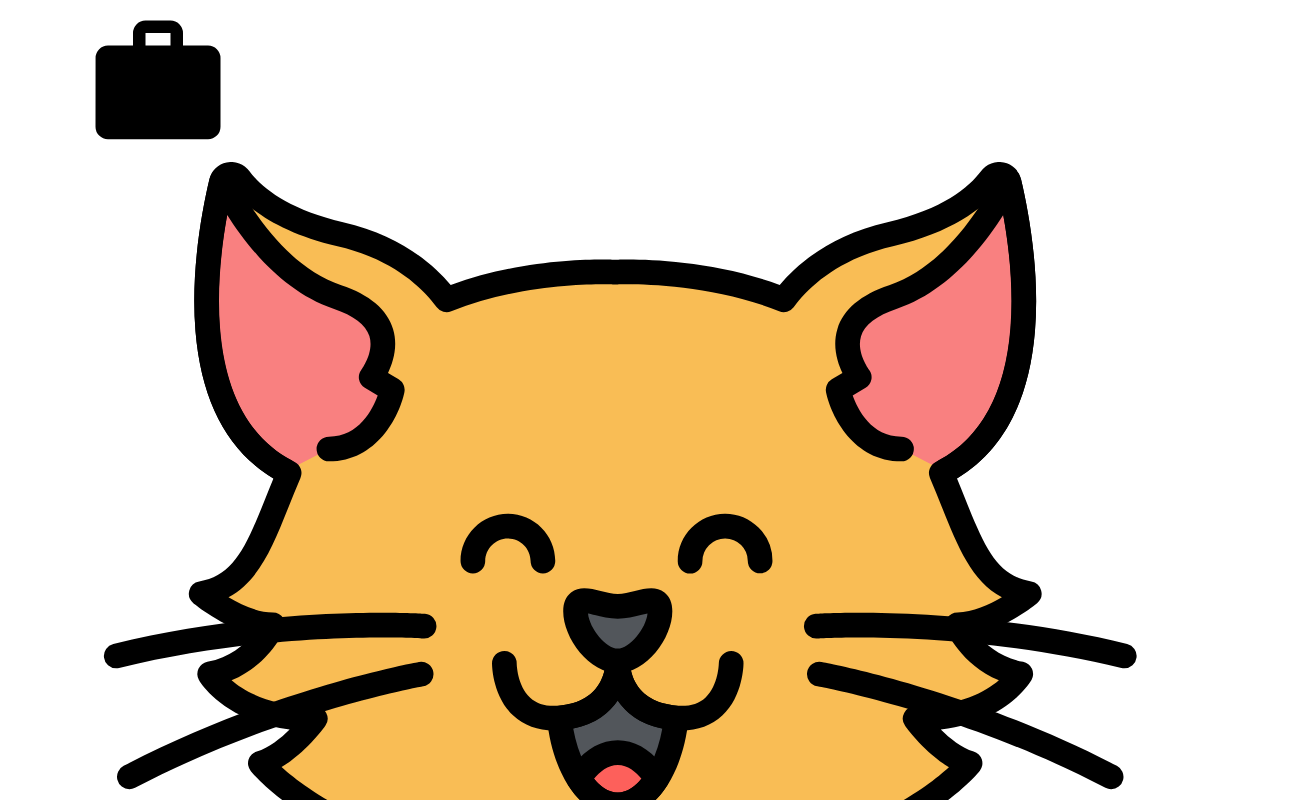
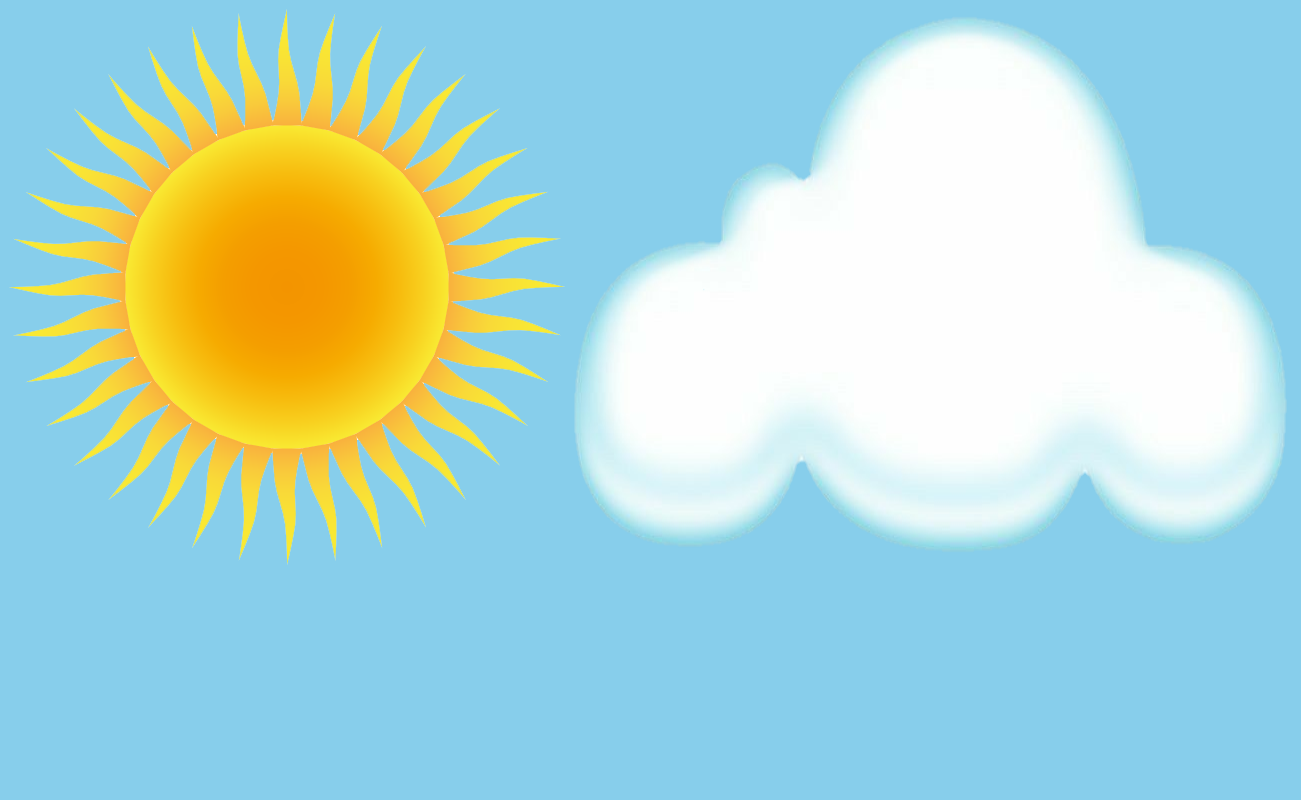
Before and after one commit to Heker22/Test-practice, a plain HTML site: page index.html in a window 1280 px wide. Shown: the top 800 px of the page, 1301 px wide, since content can reach past the window. Drawn offline with Linux system fonts and the light colour scheme.

Commit message:
sunnnnnnnnnnnnnn

```diff
--- a/css/style.css
+++ b/css/style.css
@@ -1,8 +1,37 @@
-.wrap{
-    width: 200px;
-    height: 200px;
-    margin-top: 50px;
-    margin-bottom: 100px;
-    border: 2px solid gray;
-    background-image: url(../img/cat-test.svg);
+/*.box{
+    width: 250px;
+    height: 250px;
+    background-color: cornflowerblue;
+    transition-property: background-color, border-radius, transform;
+    transition-duration: 2000ms;
+    transition-timing-function: ease;
+    margin: 100px;
+}*/
+/*.box:hover{
+    border-radius: 50%;
+    background-color: darkgoldenrod;
+    transform: rotate(-50deg);
+}*/
+body{
+    background-color: skyblue;
 }
+.box-img {
+    display: flex;
+    justify-content: space-between;
+}
+.sun{
+    transition-property: transform;
+    transition-duration: 15000ms;
+    transition-timing-function: ease;
+}
+.sun:hover {
+    transform: rotate(360deg);
+}
+.clouds{
+    transition-property: transform;
+    transition-duration: 5000ms;
+    transition-timing-function: ease;
+}
+.clouds:hover{
+    transform: translateX(-700px);
+}
--- a/index.html
+++ b/index.html
@@ -1,20 +1,16 @@
 <!DOCTYPE html>
 <html lang="en">
-
 <head>
     <meta charset="UTF-8">
     <meta name="viewport" content="width=device-width, initial-scale=1.0">
     <title>Document</title>
     <link rel="stylesheet" href="./css/style.css">
 </head>
-<svg class="icon">
-    <use href="./img/icons.svg#work"></use>
-</svg>
-<img src="./img/cat-test.svg" alt="">
-<div class="wrap">
-
-</div>
-
+<body>
+   <!--<div class="box"></div>-->
+   <div class="box-img">
+    <img src="./img/sun.png" alt="" class="sun">
+    <img src="./img/clouds.png" alt="" class="clouds">
+   </div>
 </body>
-
 </html>
```
Also changed, not shown: img/clouds.png (added), img/sun.png (added).
